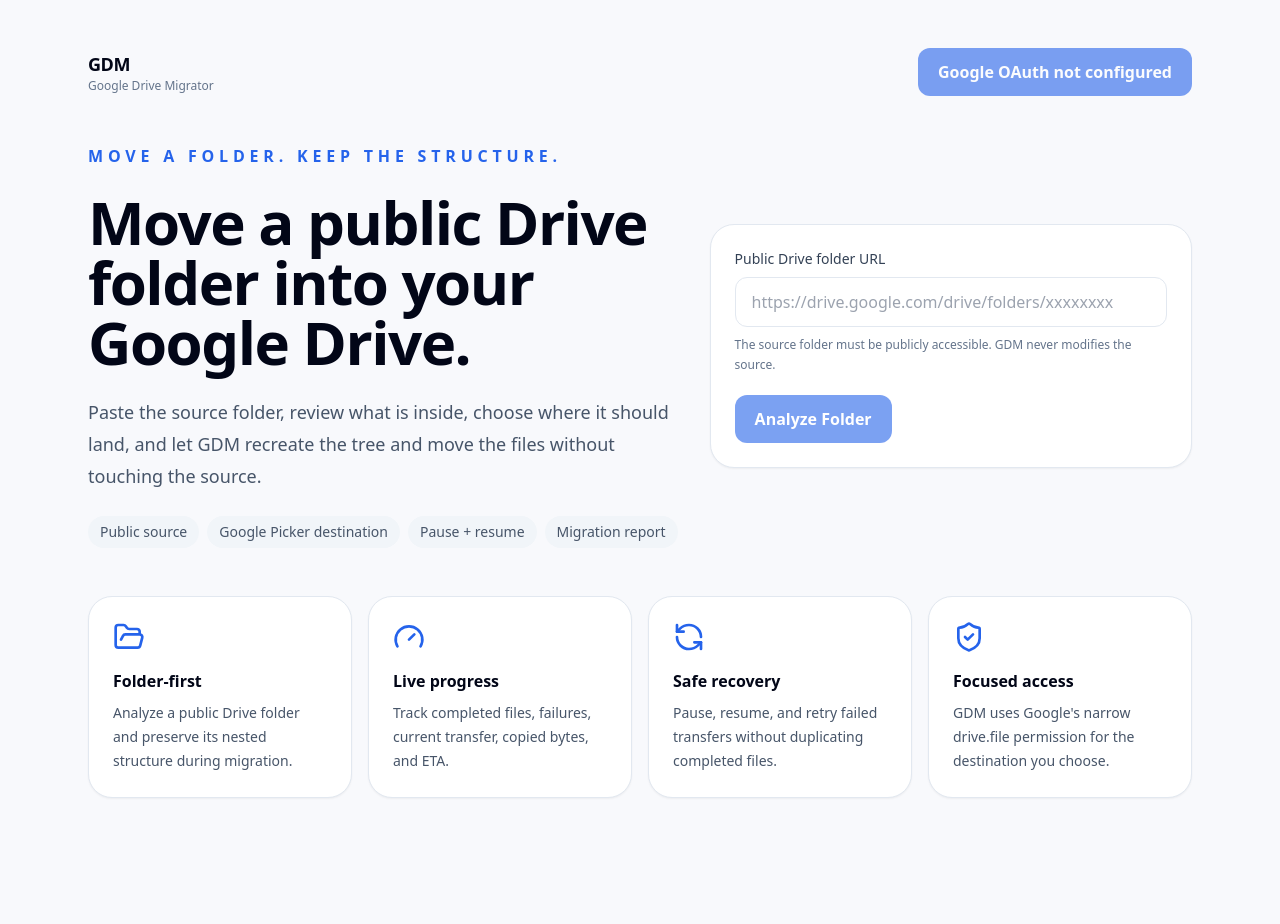
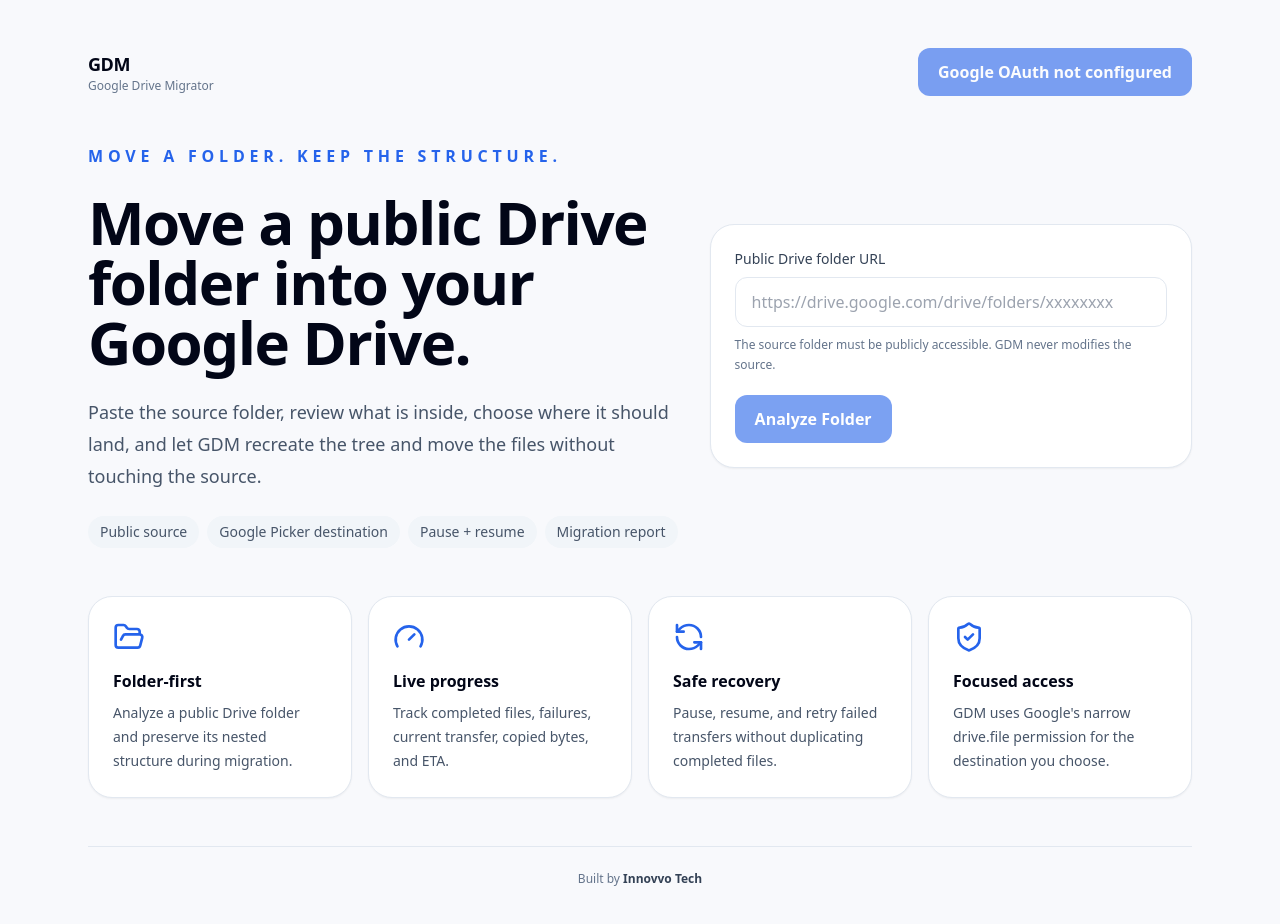
Before and after one commit to Abi0l9/Google-Drive-Migrator, a Next.js app: page / in a window 1280 px wide. Shown: the top 924 px of the page. Before the commit the page ends 846 px from the top, so only its background shows below. Built offline with nearby package versions, Linux system fonts and the light colour scheme; no server answers.

Commit message:
chore: add Innovvo Tech landing attribution

```diff
--- a/app/page.tsx
+++ b/app/page.tsx
@@ -57,6 +57,18 @@
           </Card>
         ))}
       </section>
+
+      <footer className="mt-auto border-t border-slate-200 pt-6 text-center text-xs text-slate-500">
+        Built by{" "}
+        <a
+          href="https://tech.innovvohq.online"
+          target="_blank"
+          rel="noreferrer"
+          className="font-semibold text-slate-700 underline-offset-4 hover:underline"
+        >
+          Innovvo Tech
+        </a>
+      </footer>
     </main>
   );
 }
```
